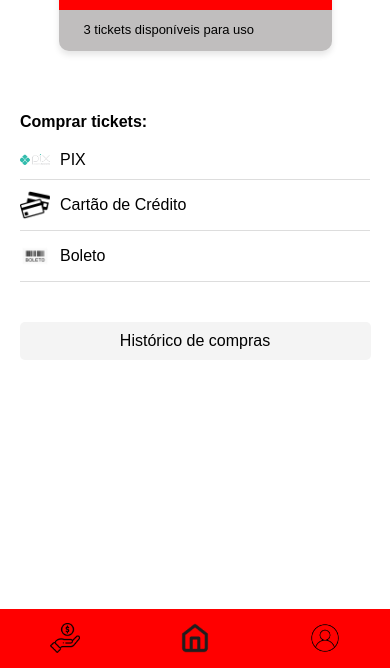
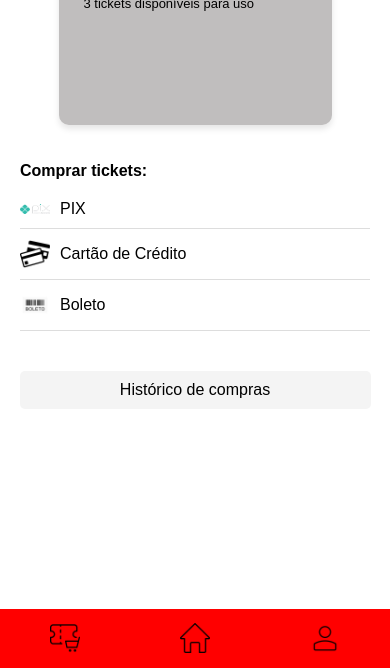
Before and after one commit to ibmec-bh-3-periodo/projeto-cptm-one, a plain HTML site: page pagamento/content/pagamento.html in a window 390 px wide. Shown: the part 176-844 px from the top of the page. Drawn offline with Linux system fonts and the light colour scheme.

Commit message:
mudei tamanho caixa de pagamento

```diff
--- a/pagamento/content/pagamento.html
+++ b/pagamento/content/pagamento.html
@@ -10,8 +10,8 @@
     <div class="app-container">
         <!-- Header Section -->
         <header>
-            <img src="../img/logosemfundo.png" alt="Logo" class="logo">
-            <img src="../img/settings.png" alt="Settings" class="settings-icon">
+            <img src="/pagamento/img/logosemfundo.png" alt="Logo" class="logo">
+            <img src="/pagamento/img/settings.png" alt="Settings" class="settings-icon">
         </header>
 
         <div class="espacar">
@@ -62,9 +62,9 @@
 
         <!-- Bottom Navigation -->
         <footer>
-            <img src="../img/dinheiro.png" alt="Ticket" class="bb">
-            <img src="../img/Home.png" alt="Home" class="bb">
-            <img src="../img/perfil.png" alt="User" class="bb">
+            <img src="/pagamento/img/compras (2).png" alt="Ticket" class="bb">
+            <img src="/pagamento/img/casa (3).png" alt="Home" class="bb">
+            <img src="/pagamento/img/solteiro (2).png" alt="User" class="bb">
         </footer>
     </div>
 
--- a/pagamento/css/pagamento.css
+++ b/pagamento/css/pagamento.css
@@ -43,12 +43,12 @@ body {
         height: 29px;
     }
     .espacar{
-        height: 5%;
+        height: 2%;
         width: 100%;
     }
 
     .ticket-card {
-        width: 100%;
+        height: 200px;
         display: flex;
         flex-direction: column;
         justify-content: center;
@@ -67,7 +67,7 @@ body {
         height: 10px;
     }
     .ticket-info {
-        height: 100px;
+        height: 200px;
         width: 70%;
         background-color: rgb(192, 190, 190);
         border-radius: 10px;
```
Also changed, not shown: pagamento/img/casa (3).png (added), pagamento/img/compras (2).png (added), pagamento/img/solteiro (2).png (added).
